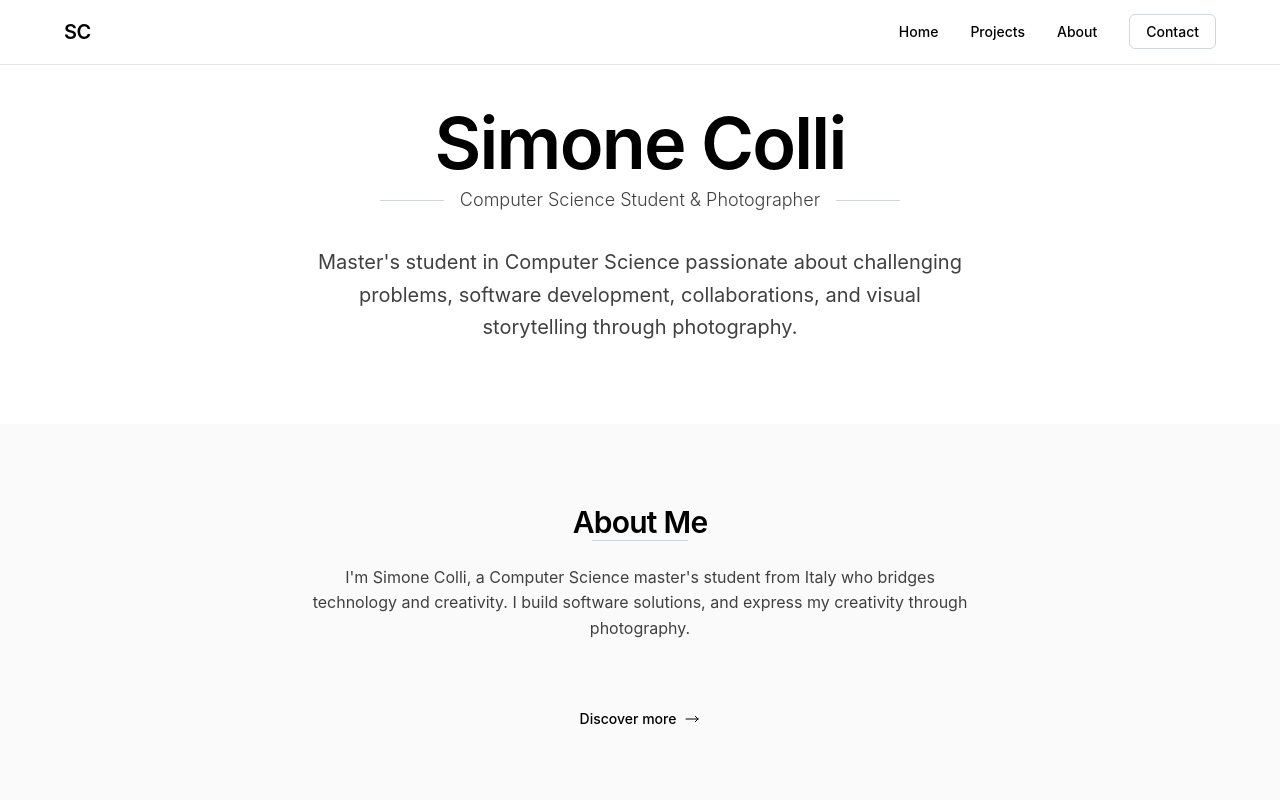
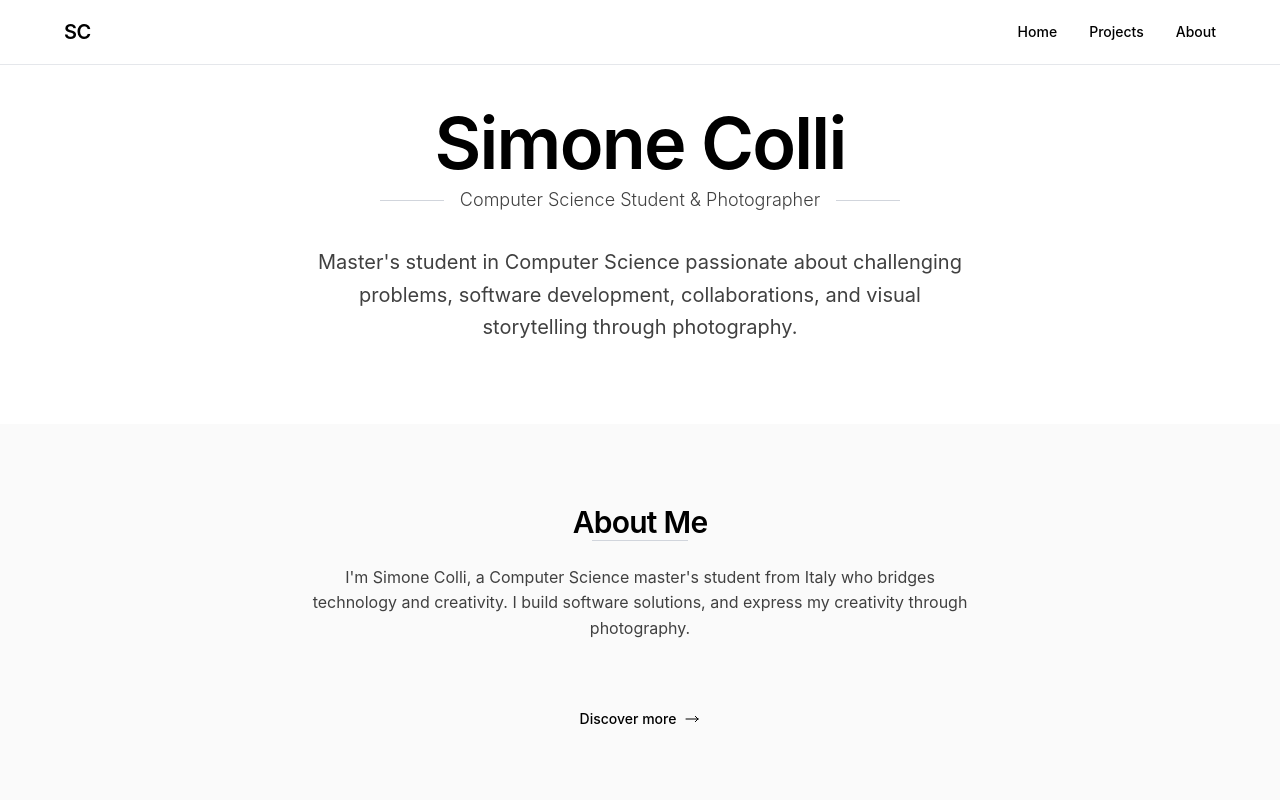
Before and after one commit to simonecolli/simonecolli.github.io, a React (Vite) app: page / in a window 1280 px wide. Shown: the top 800 px of the page. Built offline with nearby package versions, Linux system fonts and the light colour scheme.

Commit message:
Rimosso il link alla sezione Contatti dal componente Header

```diff
--- a/src/components/Header.tsx
+++ b/src/components/Header.tsx
@@ -60,14 +60,6 @@ export default function Header() {
                 About
               </Link>
             </li>
-            <li>
-              <Link
-                to="/contact"
-                className="text-sm font-medium px-4 py-2 border border-gray-300 rounded-md hover:border-blue-600 hover:text-blue-600 transition-all"
-              >
-                Contact
-              </Link>
-            </li>
           </ul>
         </nav>
       </div>
```
